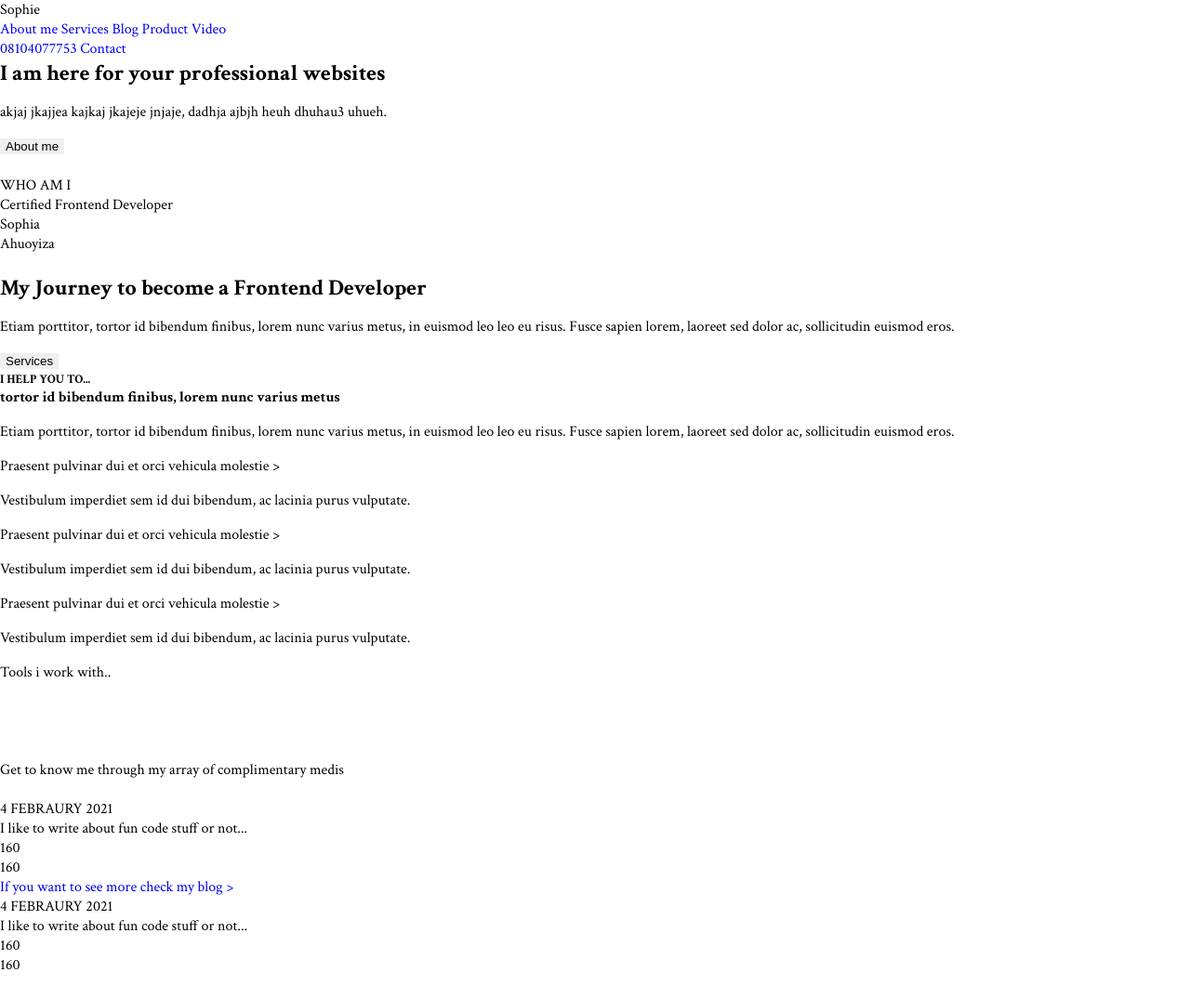
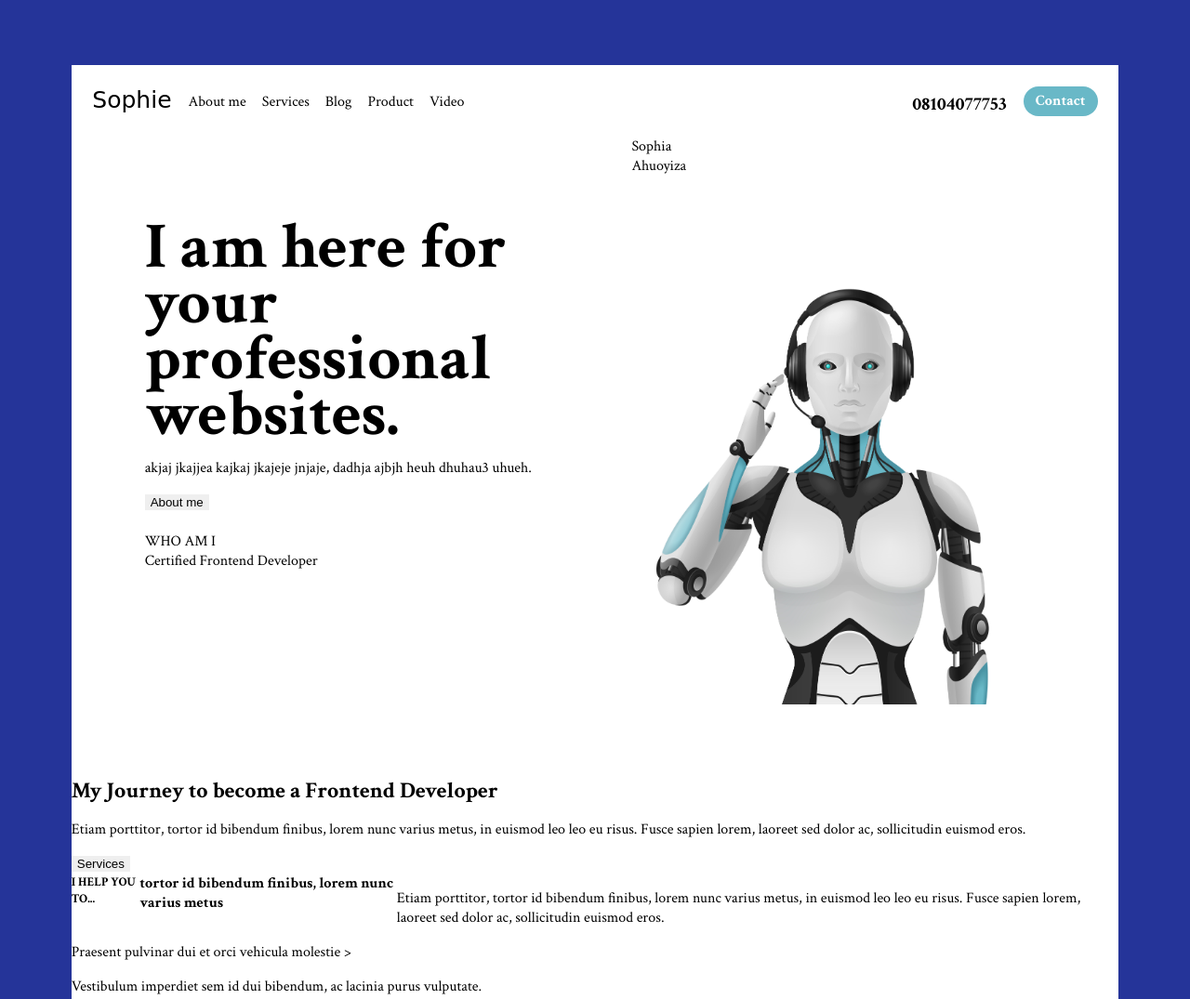
Before and after one commit to Ahuoyiza/portfolio-2, a plain HTML site: page index.html in a window 1280 px wide. Shown: the top 1075 px of the page at 93% size. Drawn offline with Linux system fonts and the light colour scheme; a web font is replaced by a local one.

Commit message:
navbar styles

```diff
--- a/index.html
+++ b/index.html
@@ -23,14 +23,14 @@
                 </nav>
             </div>
             <div class="right">
-                <a href="tel:08104077753">08104077753</a>
-                <a href="mailto:sophieoyiza@gmail.com">Contact</a>
+                <a class="number" href="tel:08104077753">08104077753</a>
+                <a  class="contact-btn" href="mailto:sophieoyiza@gmail.com">Contact</a>
             </div>
         </header>
         <section class="intro">
             <div class="intro-left">
                 <div class="content">
-                    <h1>I am here for your professional websites</h1>
+                    <h1>I am here for your professional websites.</h1>
                     <p>akjaj jkajjea kajkaj jkajeje jnjaje, dadhja ajbjh heuh dhuhau3 uhueh.</p>
                     <button>About me</button>
                 </div>
@@ -65,7 +65,7 @@
                     Ahuoyiza
                 </div>
                 <div class="img">
-                    <img src="" alt="">
+                    <img src="./assets/robots.jpg" alt="">
                 </div>
             </div>
 
--- a/styles.css
+++ b/styles.css
@@ -37,9 +37,16 @@ h5 {
 body,
 * {
   transition: 0.3s;
+  color: var(--black);
+}
+body {
+  background-color: var(--darkBlue);
+  padding-top: 70px;
+  padding-bottom: 70px;
 }
 a {
   text-decoration: none;
+  display: block;
 }
 input,
 select {
@@ -60,3 +67,102 @@ code {
   font-family: source-code-pro, Menlo, Monaco, Consolas, "Courier New",
     monospace;
 }
+
+main {
+  width: 88vw;
+  background-color: white;
+  margin: auto;
+}
+
+header {
+  display: flex;
+  flex-direction: row;
+  justify-content: space-between;
+  color: var(--black);
+  padding: 2%;
+  /* position: fixed; */
+}
+header .left {
+  display: flex;
+  flex-direction: row;
+  justify-content: space-evenly;
+}
+header .left .logo-container {
+  font-family: var(--logoFont);
+  font-size: 25px;
+  padding-top: 0;
+  cursor: pointer;
+}
+header .left .logo-container:hover {
+  /* font-size: 26px; */
+  font-weight: 700;
+}
+header .left nav {
+  /* outline: var(--debug); */
+  display: flex;
+  flex-direction: row;
+  justify-content: space-evenly;
+  margin-left: 18px;
+  padding-top: 6px;
+}
+header .left nav a {
+  margin-right: 17px;
+  font-size: 16px;
+  font-weight: 400;
+}
+header .left nav a:hover {
+  color: rgb(105, 184, 199);
+  font-weight: 700;
+}
+header .right {
+  display: flex;
+  flex-direction: row;
+}
+header .right .number {
+  padding-top: 6px;
+  font-size: 20px;
+  font-weight: 700;
+}
+header .right .number:hover {
+  color: rgb(105, 184, 199);
+}
+header .right .contact-btn {
+  background-color: rgb(105, 184, 199);
+  color: #fff;
+  font-weight: 700;
+  width: 80px;
+  border-radius: 30px;
+  /* padding: 5px; */
+  margin-left: 18px;
+  display: flex;
+  justify-content: center;
+  align-items: center;
+}
+header .right .contact-btn:hover {
+  background-color: rgba(105, 184, 199, 0.5);
+}
+.intro {
+  display: flex;
+}
+.intro .intro-left {
+  flex: 1;
+  display: flex;
+  flex-direction: column;
+  padding-left: 7%;
+  padding-top: 8%;
+}
+.intro .intro-left .content h1 {
+  font-size: 70px;
+  line-height: 60px;
+  font-weight: 700;
+}
+.intro .intro-right {
+  flex: 1;
+}
+.intro .intro-right .img img {
+  width: 80%;
+  height: 80vh;
+  object-fit: contain;
+}
+@media only screen and (max-width: 850px) {
+}
```
Also changed, not shown: assets/robots.jpg (added).
